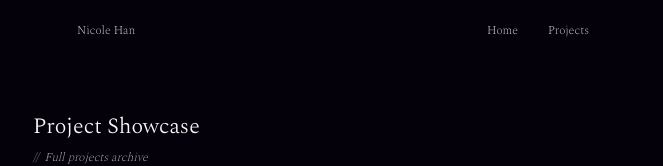
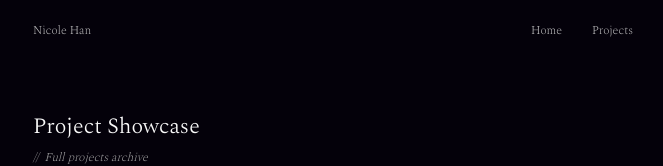
Before and after one commit to nicoella/nicoella.github.io, a React (Create React App) app: page /projects in a window 1280 px wide. Shown: the top 166 px of the page, without its empty margins (307-970 px from the left). Built offline with nearby package versions, Linux system fonts and the light colour scheme.

Commit message:
fix resize

```diff
--- a/src/pages/Layout.css
+++ b/src/pages/Layout.css
@@ -2,6 +2,11 @@ nav {
   padding-top: 20px;
   margin-left: 30vw;
   margin-right: 30vw;
+}
+
+.wider {
+  margin-left: calc(50% - 300px);
+  margin-right: calc(50% - 300px);
 }
 
 a {
@@ -30,4 +35,9 @@ a {
     margin-left: 12vw;
     margin-right: 12vw;
   }
+
+  .wider {
+    margin-left: 7vw;
+    margin-right: 7vw;
+  }
 }
--- a/src/pages/Layout.js
+++ b/src/pages/Layout.js
@@ -1,10 +1,20 @@
-import { Outlet, Link } from "react-router-dom";
+import React, { useState } from "react";
+import { Outlet, Link, useLocation } from "react-router-dom";
 import "./Layout.css";
 
 const Layout = () => {
+  const location = useLocation();
+  const [currentPage, setCurrentPage] = useState("");
+  React.useEffect(() => {
+    if (location.pathname === "/") {
+      setCurrentPage("home");
+    } else if (location.pathname === "/projects") {
+      setCurrentPage("projects");
+    }
+  }, [location]);
   return (
     <div class="layout">
-      <nav>
+      <nav className={`${currentPage === "projects" ? "wider" : ""}`}>
         <div class="left">
           <a>
             <Link to="/">Nicole Han</Link>
--- a/src/pages/Projects.js
+++ b/src/pages/Projects.js
@@ -1,9 +1,12 @@
-import React from "react";
+import React, { useEffect } from "react";
 import "./Projects.css";
 
 import Project from "../components/Project";
 
 const Projects = () => {
+  useEffect(() => {
+    window.scrollTo(0, 0);
+  }, []);
   return (
     <div class="projects">
       <h1>Project Showcase</h1>
--- a/src/pages/ProjectsFull.js
+++ b/src/pages/ProjectsFull.js
@@ -1,9 +1,12 @@
-import React from "react";
+import React, { useEffect } from "react";
 import "./ProjectsFull.css";
 
 import TimelineItem from "../components/TimelineItem";
 
 const ProjectsFull = () => {
+  useEffect(() => {
+    window.scrollTo(0, 0);
+  }, []);
   return (
     <div class="projects-full">
       <h1>Project Archive</h1>
```
